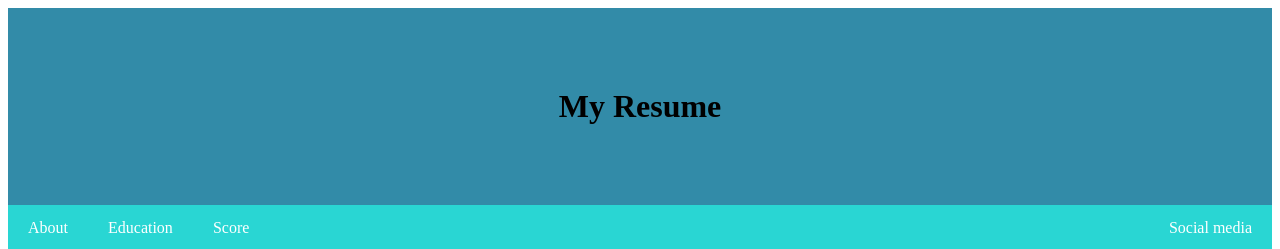
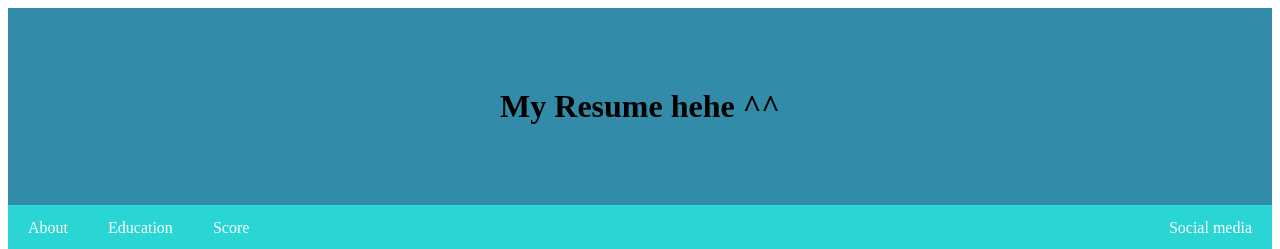
Before and after one commit to linhtran15/Linh-Tran, a plain HTML site: page index.html in a window 1280 px wide. Shown: the top 249 px of the page. Drawn offline with Linux system fonts and the light colour scheme.

Commit message:
Update index.html
Signed-off-by: linhttra <129472698+linhttra@users.noreply.github.com>

```diff
--- a/index.html
+++ b/index.html
@@ -7,11 +7,11 @@
 	<meta name="country" content="Vietnam"/>
 	<meta name="viewport" content="width=device-width,initial-scale=1">
 	<link rel="stylesheet" href="css/css.css">
-	<title>Linh Tran Resume he he </title>
+	<title>Linh Tran Resume</title>
 </head>
 
 <body>
-	<h1 id="menu_text">My Resume</h1>
+	<h1 id="menu_text">My Resume hehe ^^</h1>
 	<nav>
 		<a href="#contact" class="menu_left">About</a>
 		<a href="#education" class="menu_left">Education</a>
```
